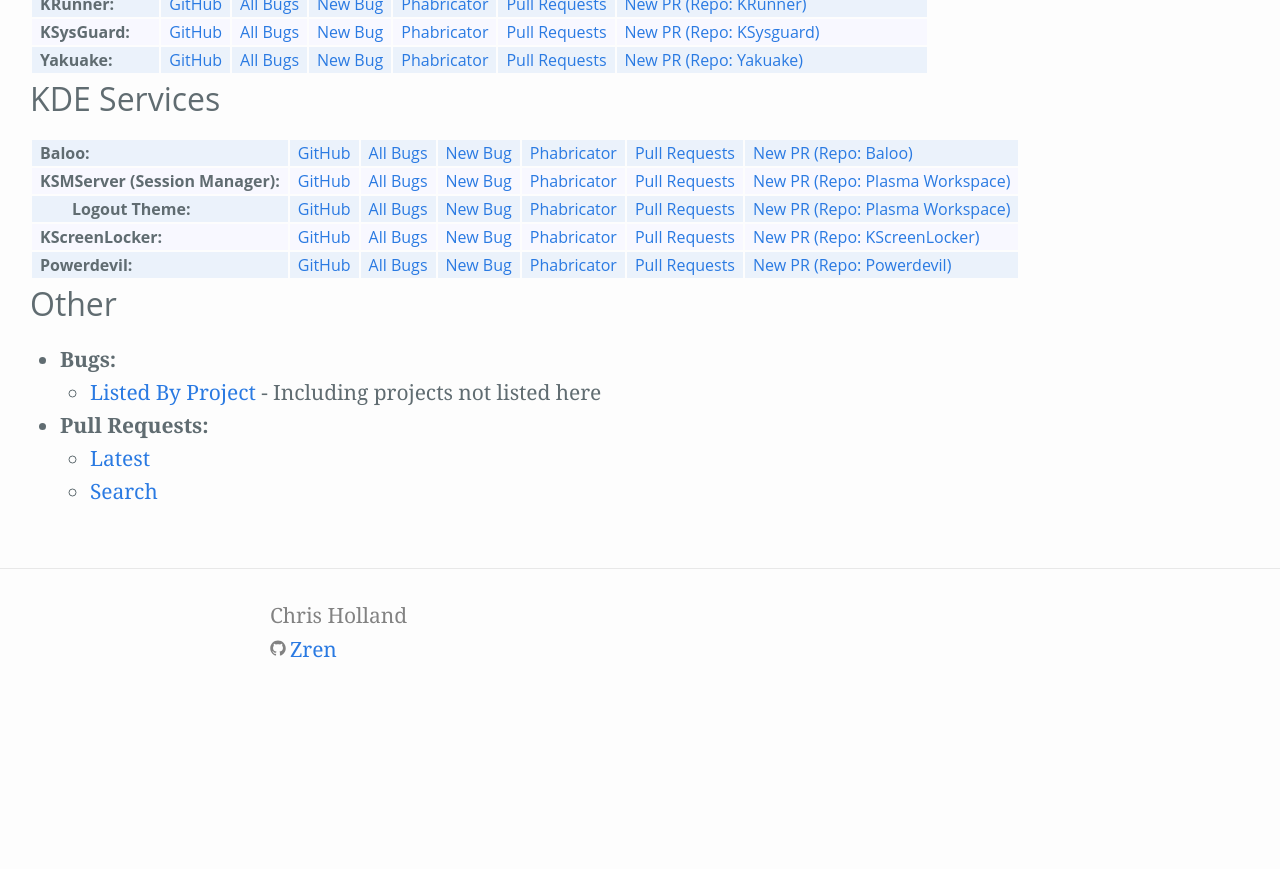
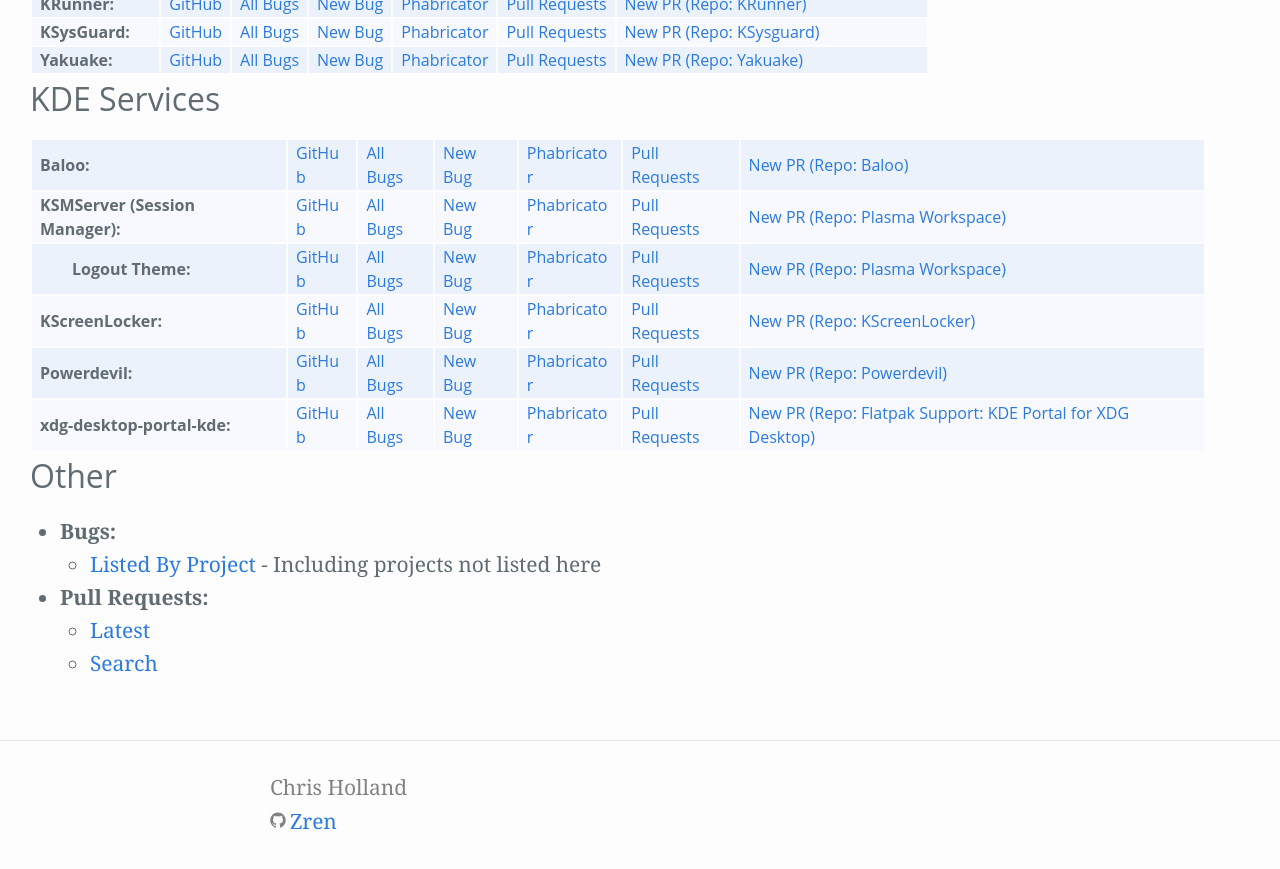
Before and after one commit to Zren/zren.github.io, a Jekyll site: the page built from kde_repos.md, in a window 1280 px wide and 900 px high, scrolled down 4995 px. Shown: the top 869 px of the window. Built offline with Jekyll 4.4.1, drawn with Linux system fonts in a browser that asks for light colours; before the commit the page ends 5723 px from its top, so only the background shows below that.

Commit message:
Add links for xdg-desktop-portal-kde

```diff
--- a/kde_repos.md
+++ b/kde_repos.md
@@ -1072,6 +1072,16 @@
 			phabDiffQuery='bOaiSgfPQGoI'
 		%}
 	</tr>
+	<tr>
+		{% include kdeRepo.html
+			repoName='xdg-desktop-portal-kde'
+			githubLink='https://github.com/KDE/xdg-desktop-portal-kde'
+			product='xdg-desktop-portal-kde'
+			phabRepo='xdg-desktop-portal-kde'
+			phabRepoName='Flatpak Support: KDE Portal for XDG Desktop'
+			phabDiffQuery='gNr_6_SymR34'
+		%}
+	</tr>
 </table>
 
 
```
